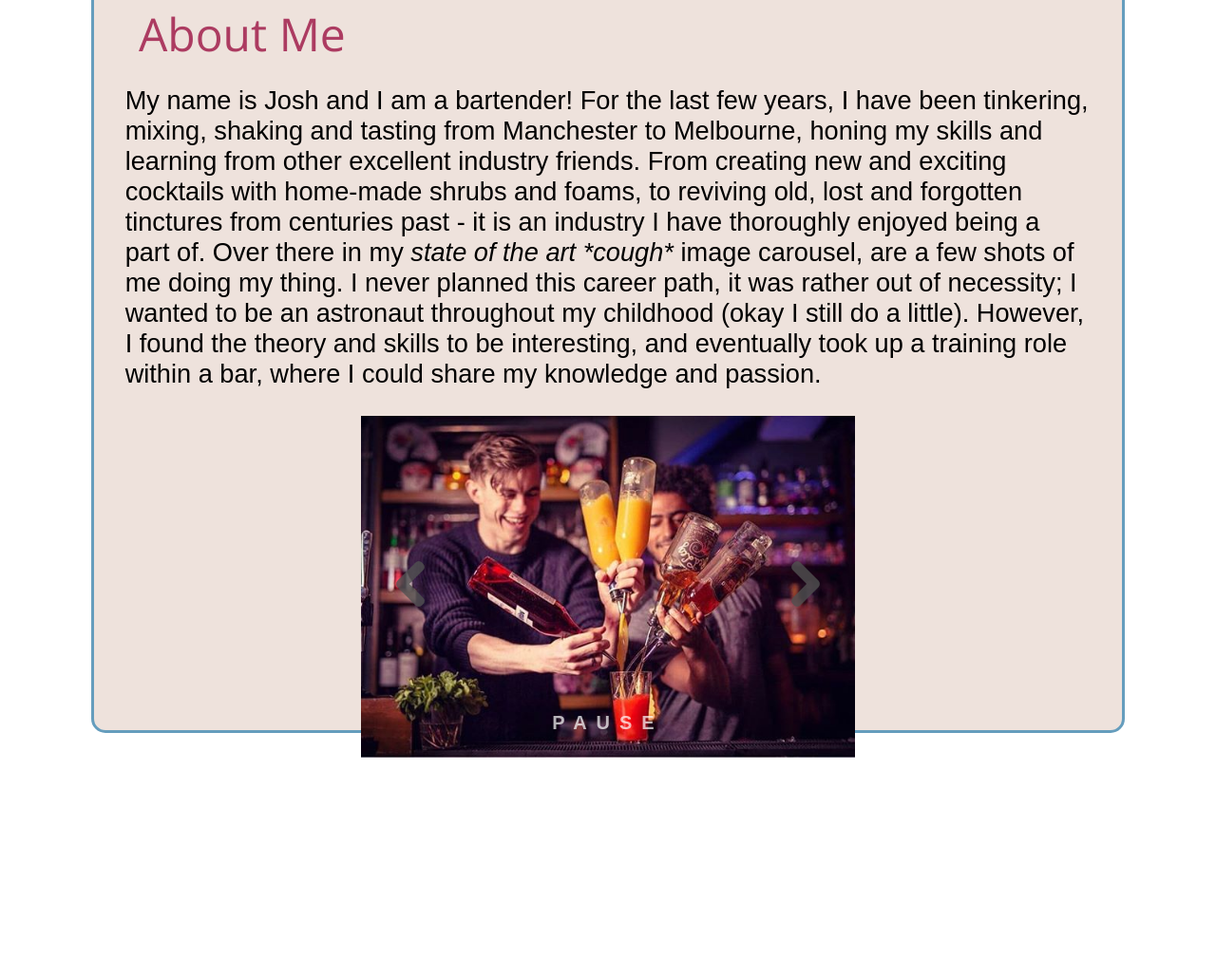
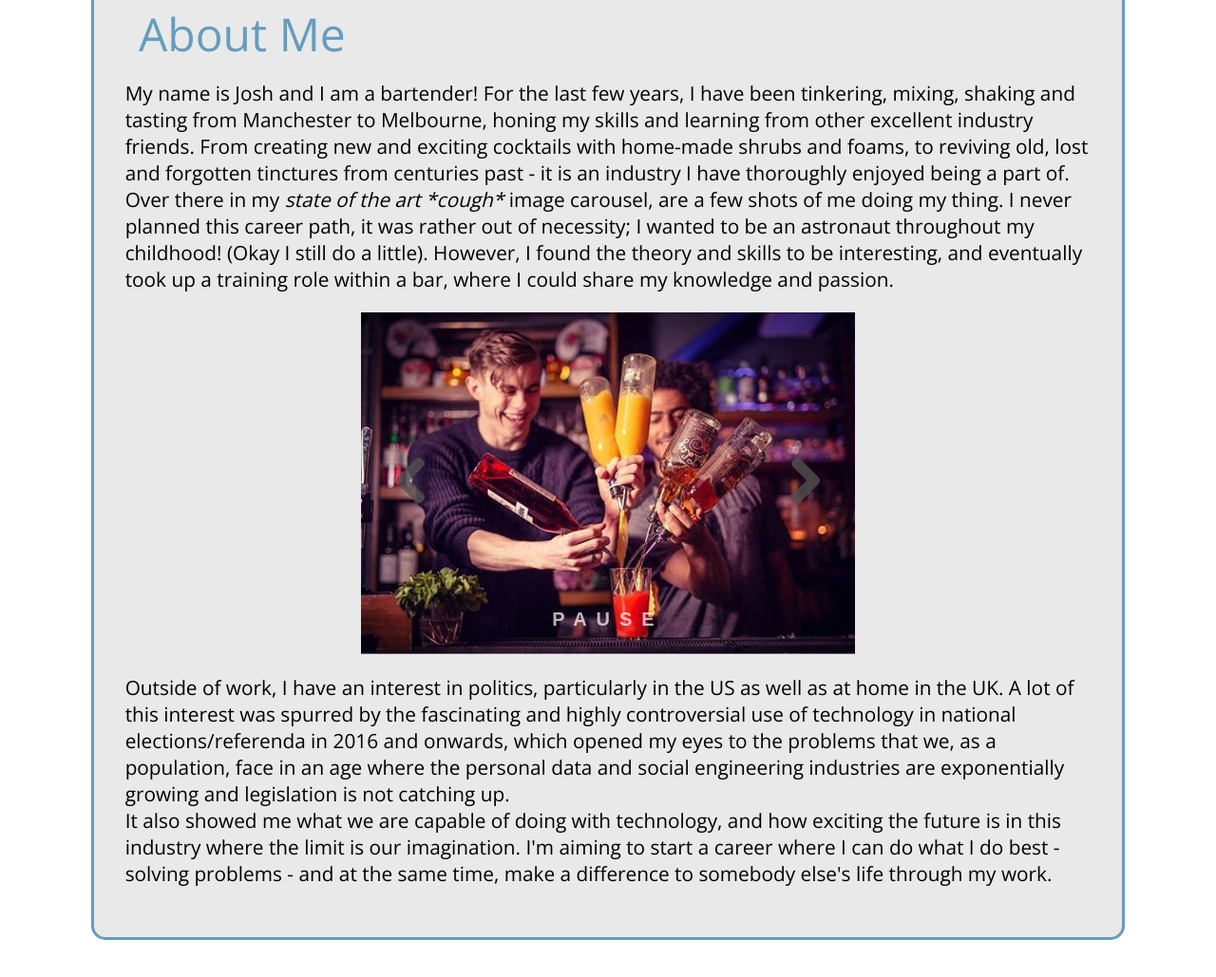
Before and after one commit to JoshDAO/fac-application-site, a plain HTML site: page index.html in a window 1280 px wide. Shown: the part 731-1760 px from the top of the page at 95% size. Drawn offline with nearby package versions, Linux system fonts and the light colour scheme.

Commit message:
added content on about me. Added link to navIcon

```diff
--- a/index.html
+++ b/index.html
@@ -20,7 +20,7 @@
         <h2>Bartender/Developer in Training</h2> -->
         <div class="nav-icons-container">
             <div class="individual-container">
-                <div class="nav-icons" id="about-me-icon"><p>About Me</p></div>
+                <a href="#about-me" class="nav-icons" id="about-me-icon"><p>About Me</p></a>
             </div>
             <div class="individual-container">
                 <div class="nav-icons" id="why-programming-icon"><p>Why Programming?</p></div>
@@ -34,7 +34,7 @@
             </div>
         </div>
     </header>
-    <main class="about-me">
+    <main id="about-me">
         <div class="external-links">
             <img src="https://www.codewars.com/users/jhart5/badges/large" alt="Codewars user info." height="30px">
             <img src="images/freecodecamp-logo.png" alt="FreeCodeCamp user hyperlink" height="30px">
@@ -46,13 +46,12 @@
                     <h3>About Me</h3>
                 </div>
             </div>
-
             <div class="self-text">
                 <p>
                     My name is Josh and I am a bartender! For the last few years, I have been tinkering, mixing, shaking and tasting from Manchester to Melbourne, honing my skills
                     and learning from other excellent industry friends. From creating new and exciting cocktails with home-made shrubs and foams, to reviving old, lost and forgotten tinctures
                     from centuries past - it is an industry I have thoroughly enjoyed being a part of. Over there in my <em>state of the art *cough*</em> image carousel, are a few shots of me doing my thing.
-                        I never planned this career path, it was rather out of necessity; I wanted to be an astronaut throughout my childhood (okay I still do a little).
+                    I never planned this career path, it was rather out of necessity; I wanted to be an astronaut throughout my childhood! (Okay I still do a little).
                     However, I found the theory and skills to be interesting, and eventually took up a training role within a bar, where I could share my knowledge and passion.
                 </p>
             </div>
@@ -63,7 +62,7 @@
                     <button id="nextBtn"><img src="images/arrow-right.png"></button>
                     <div class="my-slides">
                         <img src="images/lost_in_tokyo_1.jpg" id="last-clone">
-                            <img src="images/french-quarter.jpg" alt="A picture of a French Quarter cocktail" id="img1">
+                        <img src="images/french-quarter.jpg" alt="A picture of a French Quarter cocktail. It is red with a flaming cinnamon stick." id="img1">
                         <img src="images/tokyo-zombie.jpg" alt="A picture of me making a Zombie cocktail with a colleague." id="img2">
                         <img src="images/waterslide1.jpg" alt="A picture of me working at Waterslide Bar in Melbourne" id="img3">
                         <img src="images/lost_in_tokyo_1.jpg" alt="A picture of me shaking a cocktail at Lost In Tokyo, Manchester" id="img4">
@@ -72,14 +71,19 @@
                     </div>
                 </div>
             </div>
+            <div class="self-text">
                 <p>
-
+                    Outside of work, I have an interest in politics, particularly in the US as well as at home in the UK. A lot of this interest was spurred by the fascinating
+                    and highly controversial use of technology in national elections/referenda in 2016 and onwards, which opened my eyes to the problems that we, as a population,
+                    face in an age where the personal data and social engineering industries are exponentially growing and legislation is not catching up.
+                    <br>
+                    It also showed me what we are capable of doing with technology, and how exciting the future is in this industry where the limit is our imagination.
+                    I'm aiming to start a career where I can do what I do best - solving problems - and at the same time, make a difference to somebody else's life
+                    through my work.
                 </p>
             </div>
+        </div>
     </main>
-    <footer>
-
-    </footer>
     <script src="script.js"></script>
 </body>
 </html>
--- a/script.js
+++ b/script.js
@@ -16,10 +16,7 @@ window.addEventListener("resize", setNavHeight);
 
 
 //navIcons make big and blue on hover                      //replaced with transform: scale in CSS
-// const aboutMe = document.getElementById('about-me');
-// const whyProgramming = document.getElementById('why-programming');
-// const whyFac = document.getElementById('why-fac');
-// const contactMe = document.getElementById('contact-me');
+
 
 // const navMouseOverAboutMe = () => {
 //     let aboutMeWidth = aboutMe.clientWidth;
@@ -47,7 +44,18 @@ window.addEventListener("resize", setNavHeight);
 // contactMe.addEventListener("mouseover", navMouseOverContactMe);
 // contactMe.addEventListener("mouseout", navMouseOverContactMe);
 
+const aboutMeIcon = document.getElementById('about-me-icon');
+const whyProgrammingIcon = document.getElementById('why-programming-icon');
+const whyFacIcon = document.getElementById('why-fac-icon');
+const contactMeIcon = document.getElementById('contact-me-icon');
 
+const toggleAboutMe = () => {
+    const aboutMe = document.getElementById("about-me");
+    console.log(aboutMe);
+    aboutMe.style.display = (aboutMe.style.display === "none") ? "flex" : "none";
+}
+
+aboutMeIcon.addEventListener("click", toggleAboutMe);
 
 
 
--- a/styles.css
+++ b/styles.css
@@ -1,3 +1,7 @@
+html {
+    scroll-behavior: smooth;
+}
+
 body {
     display: flex;
     flex-direction: column;
@@ -149,7 +153,7 @@ h2 {
 
 
 
-main {
+#about-me {
     width: 85vw;
     height: 5000px;
     display: flex;
@@ -158,12 +162,12 @@ main {
 }
 
 .section {
-    background-color: rgba(230, 230, 230, 0.7);
-    background-color:#eee2dc;
-    height: 100vh;
+
+    background-color: rgba(200, 200, 200, 0.4);
+    /* height: 150vh; */
     width: 100%;
     display: flex;
-    font-family: sans-serif;
+    font-family: 'Open Sans', sans-serif;
     flex-direction: column;
     border: 3px solid #659DBD;
     border-radius: 15px;
@@ -189,7 +193,7 @@ main {
 }
 
 .section p {
-    font-size: 1.7em;
+    font-size: 1.3em;
     color: black;
 }
 
@@ -200,7 +204,7 @@ h3 {
     font-family: 'Open Sans', sans-serif;
     padding: 0;
     font-size: 3em;
-    color:#ac3b61;
+    color:#659DBD;
     padding-left: 0.3em;
 
 }
@@ -224,13 +228,14 @@ h3 {
 }
 
 .section .self-text {
-    flex-basis: 50%;
+    flex-basis: auto;
     height: fit-content;
 }
 .section .carousel-area {
-    flex-basis: 50%;
-    height: 100%;
-    display: flex;
+    margin: 0% 5%;
+    /* flex-basis: 50%;
+    height: 100%; */
+    /* display: flex; */
     justify-content: center;
     align-items: center;
 }
```
Lines whose indentation alone changed are shown as unchanged.
